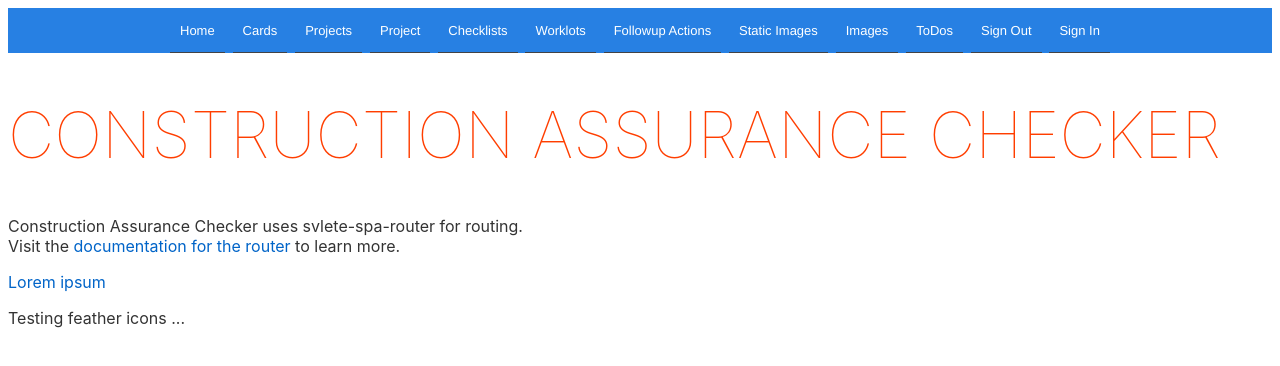
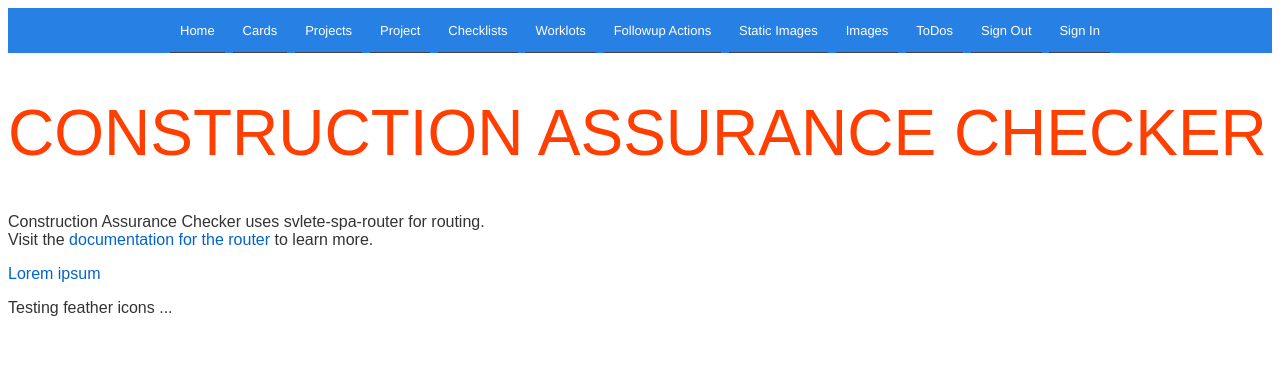
Before and after one commit to breakerbay/svelte-abeservices, a Svelte app: page / in a window 1280 px wide. Shown: the top 366 px of the page. Built offline with nearby package versions, Linux system fonts and the light colour scheme; some icons are missing.

Commit message:
font-family: Arial, Helvetica, sans-serif;

```diff
--- a/public/global.css
+++ b/public/global.css
@@ -9,7 +9,7 @@ body {
 	margin: 0;
 	padding: 8px;
 	box-sizing: border-box;
-	font-family: -apple-system, BlinkMacSystemFont, "Segoe UI", Roboto, Oxygen-Sans, Ubuntu, Cantarell, "Helvetica Neue", sans-serif;
+	font-family: Arial, Helvetica, sans-serif;
 }
 
 a {
@@ -70,7 +70,7 @@ button:focus {
 
 nav {
 	background-color: #2780e3;
-	font-family: "Helvetica Neue", "Helvetica", "Arial", sans-serif;
+	font-family: Arial, Helvetica, sans-serif;
 	height: 45px;
 }
 
```
